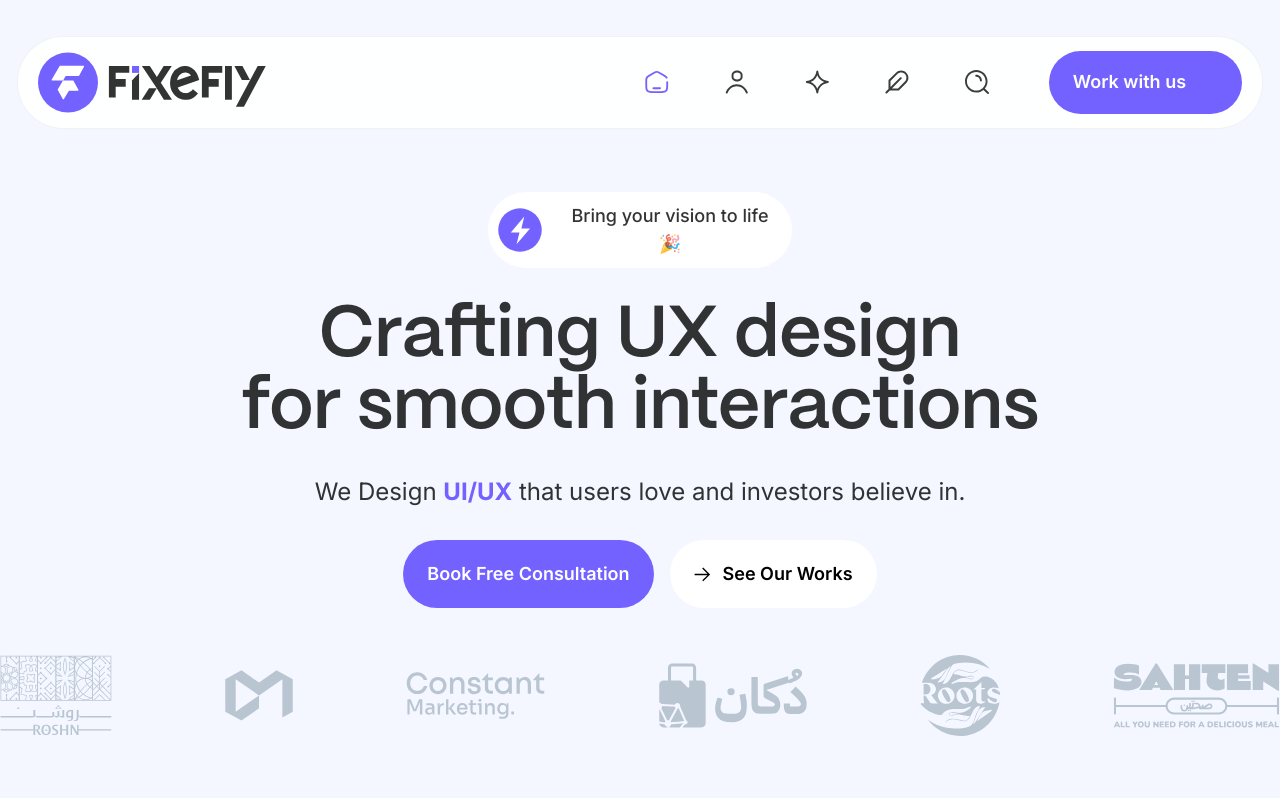
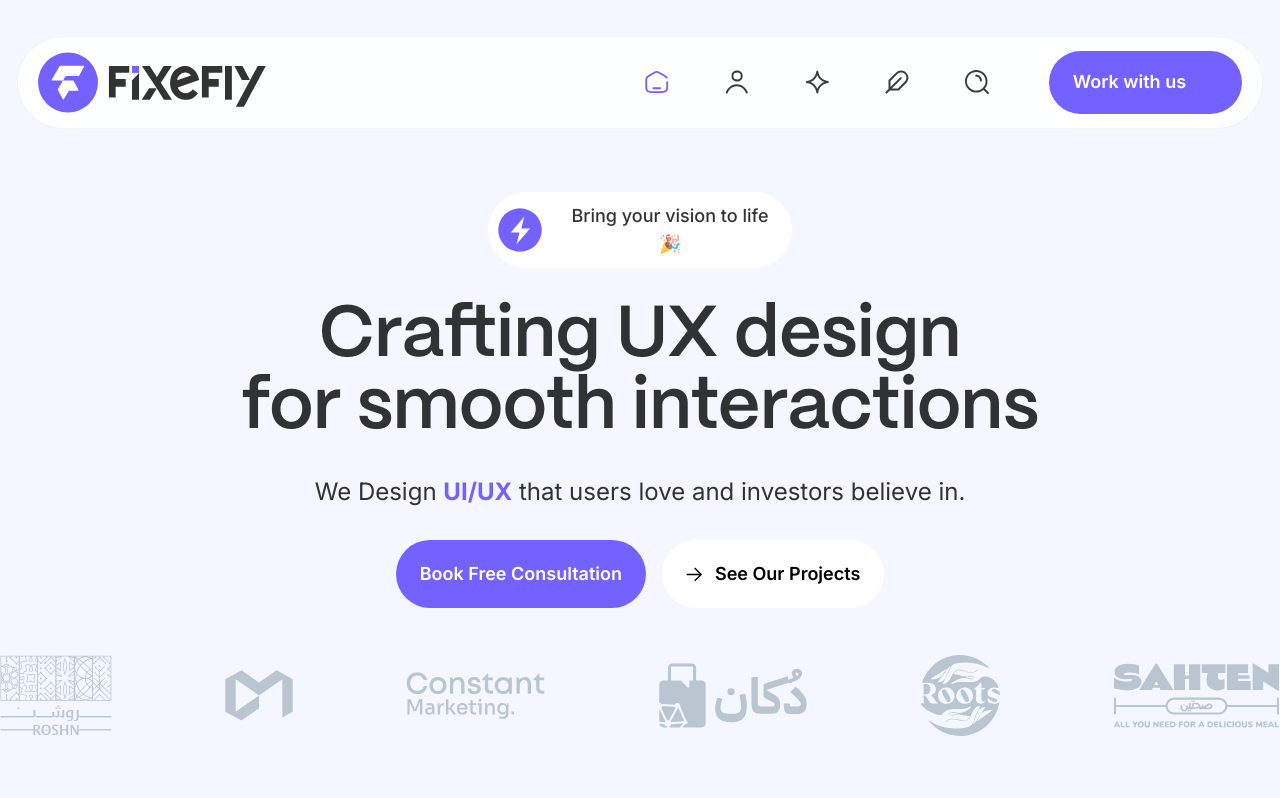
Before and after one commit to Albab47/fixefly, a React (Vite) app: page / in a window 1280 px wide. Shown: the top 798 px of the page. Built offline with nearby package versions, Linux system fonts and the light colour scheme.

Commit message:
Update content in hero section

```diff
--- a/src/sections/Hero.jsx
+++ b/src/sections/Hero.jsx
@@ -27,7 +27,7 @@ const Hero = () => {
           <Button>Book Free Consultation</Button>
           <Button outline={true}>
             <RightArrowIcon className="fill-black" />
-            See Our Works
+            See Our Projects
           </Button>
         </div>
       </div>
```
